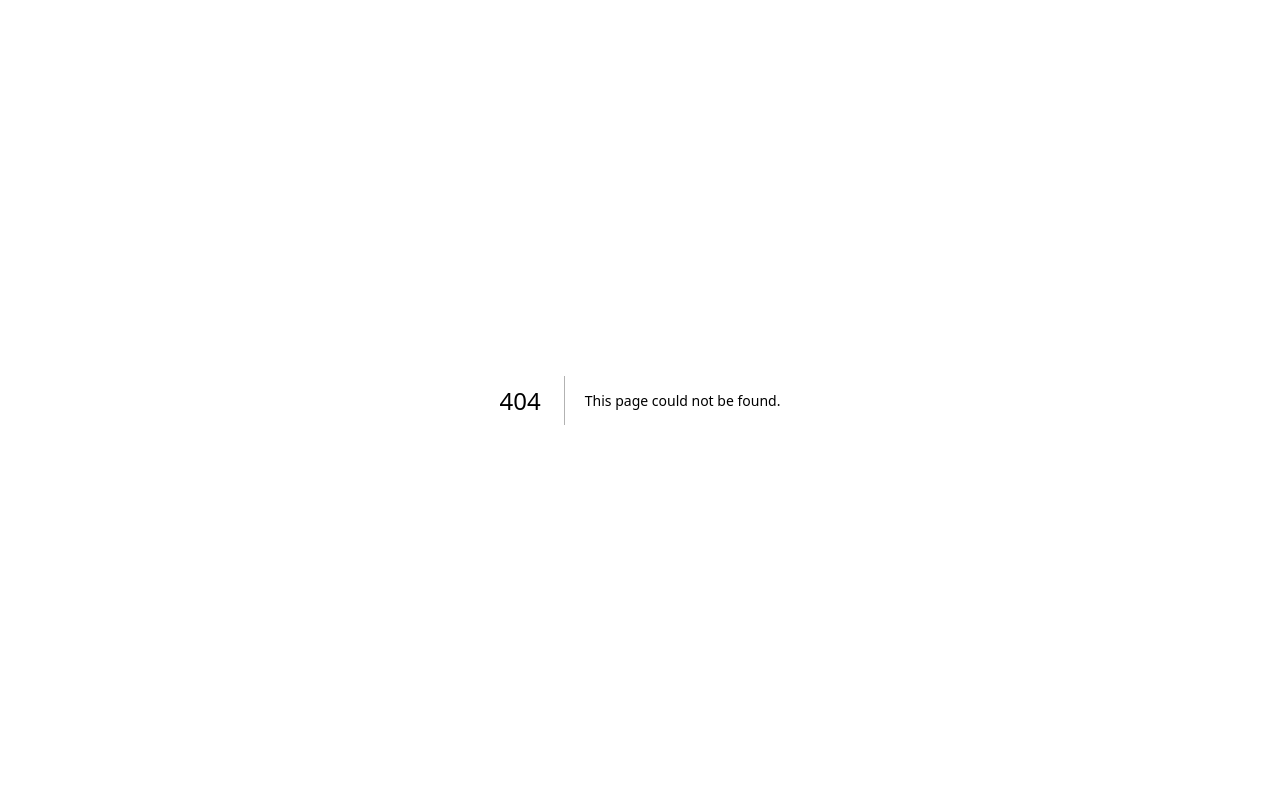
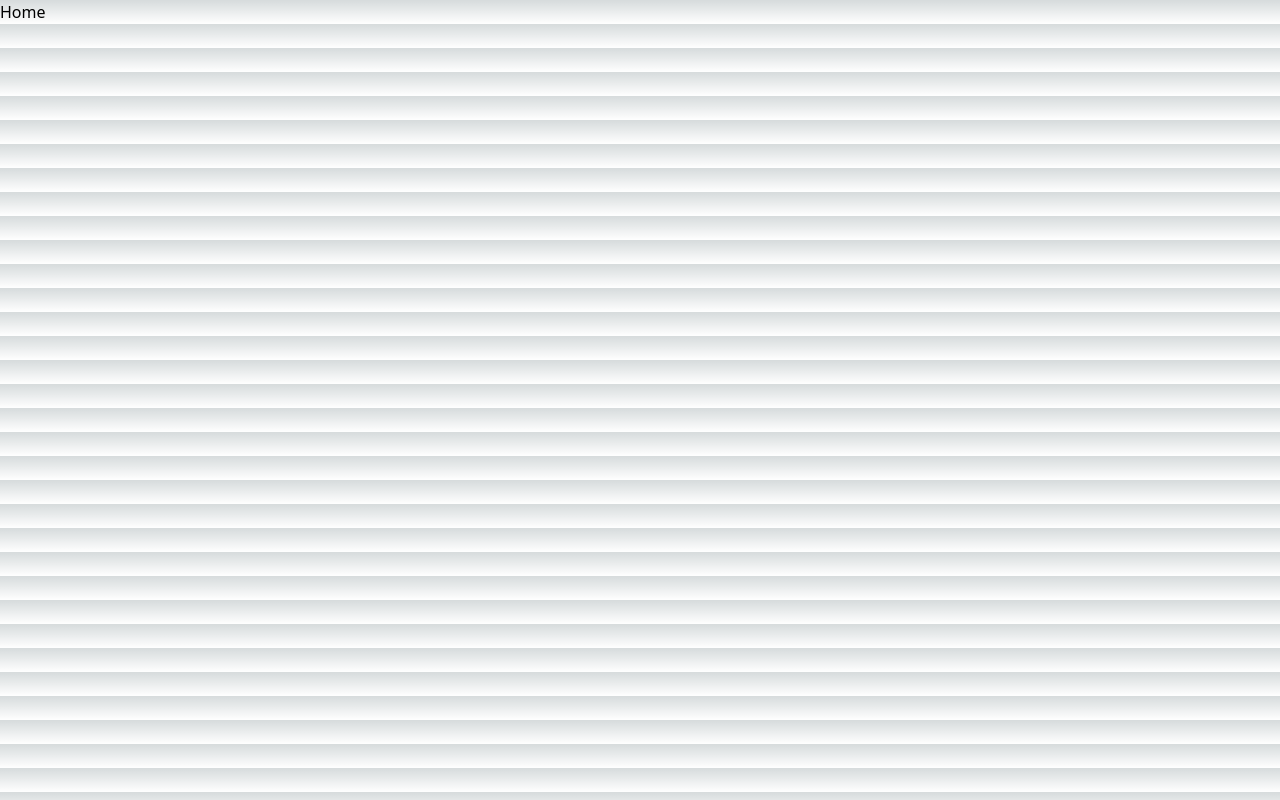
Before and after one commit to KushanTharaka97/nextJs-self-earning, a Next.js app: page /Home in a window 1280 px wide. Before the commit this address had no page. Built offline with nearby package versions, Linux system fonts and the light colour scheme.

Commit message:
updated  commit

```diff
--- /dev/null
+++ b/pages/Home.js
@@ -0,0 +1,8 @@
+
+export default function Home() {
+  return (
+    <div>
+      <h1>Home</h1>
+    </div>
+  );
+}
```
